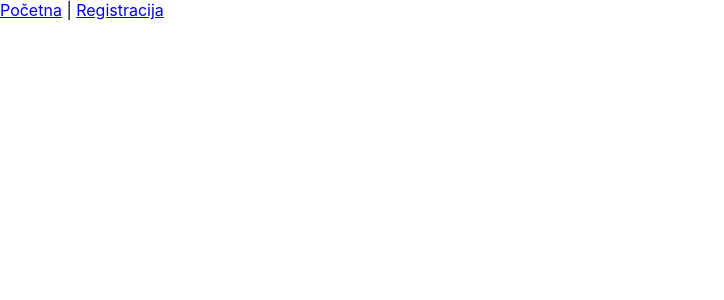
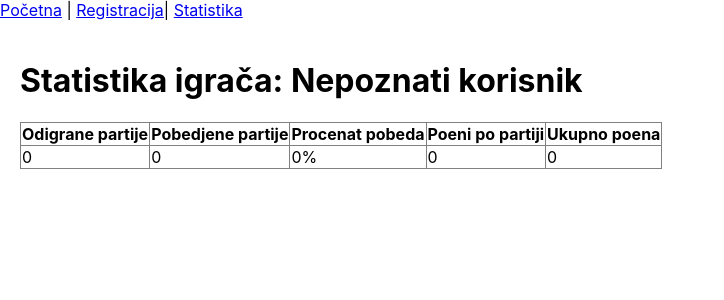
Before and after one commit to elab-development/klijentske-veb-tehnologije-2024-2023-0191-catan-online, a React (Create React App) app: page /stats in a window 1280 px wide. Shown: the top 300 px of the page, without its empty margins (0-724 px from the left). Built offline with nearby package versions, Linux system fonts and the light colour scheme.

Commit message:
Stranica za statistiku igraca bez cssa

```diff
--- a/src/App.tsx
+++ b/src/App.tsx
@@ -1,6 +1,7 @@
 import { BrowserRouter as Router, Routes, Route, Link } from "react-router-dom";
 import Home from "./Home";
 import Register from "./Register";
+import Stats from "./Statistika_igraca";
 import './App.css';
 
 function App() {
@@ -8,10 +9,12 @@ function App() {
     <Router>
       <nav>
         <Link to="/">Početna</Link> | <Link to="/register">Registracija</Link>
+        | <Link to="/stats">Statistika</Link>
       </nav>
       <Routes>
         <Route path="/" element={<Home />} />
         <Route path="/register" element={<Register />} />
+        <Route path="/stats" element={<Stats />} />
       </Routes>
     </Router>
   );
--- a/src/Register.tsx
+++ b/src/Register.tsx
@@ -38,8 +38,8 @@ export default function Register() {
 
     setError("");
 
-    localStorage.setItem("userEmail", email);
-    navigate("/");
+    localStorage.setItem("user", JSON.stringify({ username, email, password }));
+     navigate("/stats");
   };
 
   return (
--- /dev/null
+++ b/src/Statistika_igraca.tsx
@@ -0,0 +1,42 @@
+import React from "react";
+
+export default function Stats() {
+
+  const userData = localStorage.getItem("user");
+  const username = userData ? JSON.parse(userData).username : "Nepoznati korisnik";
+
+
+  const stats = {
+    odigrane: 0,
+    pobedjene: 0,
+    procenat: 0,
+    poeniPoPartiji: 0,
+    ukupnoPoena: 0,
+  };
+
+  return (
+    <div style={{ padding: "20px" }}>
+      <h1>Statistika igrača: {username}</h1>
+      <table border={1} style={{ borderCollapse: "collapse", marginTop: "20px" }}>
+        <thead>
+          <tr>
+            <th>Odigrane partije</th>
+            <th>Pobedjene partije</th>
+            <th>Procenat pobeda</th>
+            <th>Poeni po partiji</th>
+            <th>Ukupno poena</th>
+          </tr>
+        </thead>
+        <tbody>
+          <tr>
+            <td>{stats.odigrane}</td>
+            <td>{stats.pobedjene}</td>
+            <td>{stats.procenat}%</td>
+            <td>{stats.poeniPoPartiji}</td>
+            <td>{stats.ukupnoPoena}</td>
+          </tr>
+        </tbody>
+      </table>
+    </div>
+  );
+}
```
